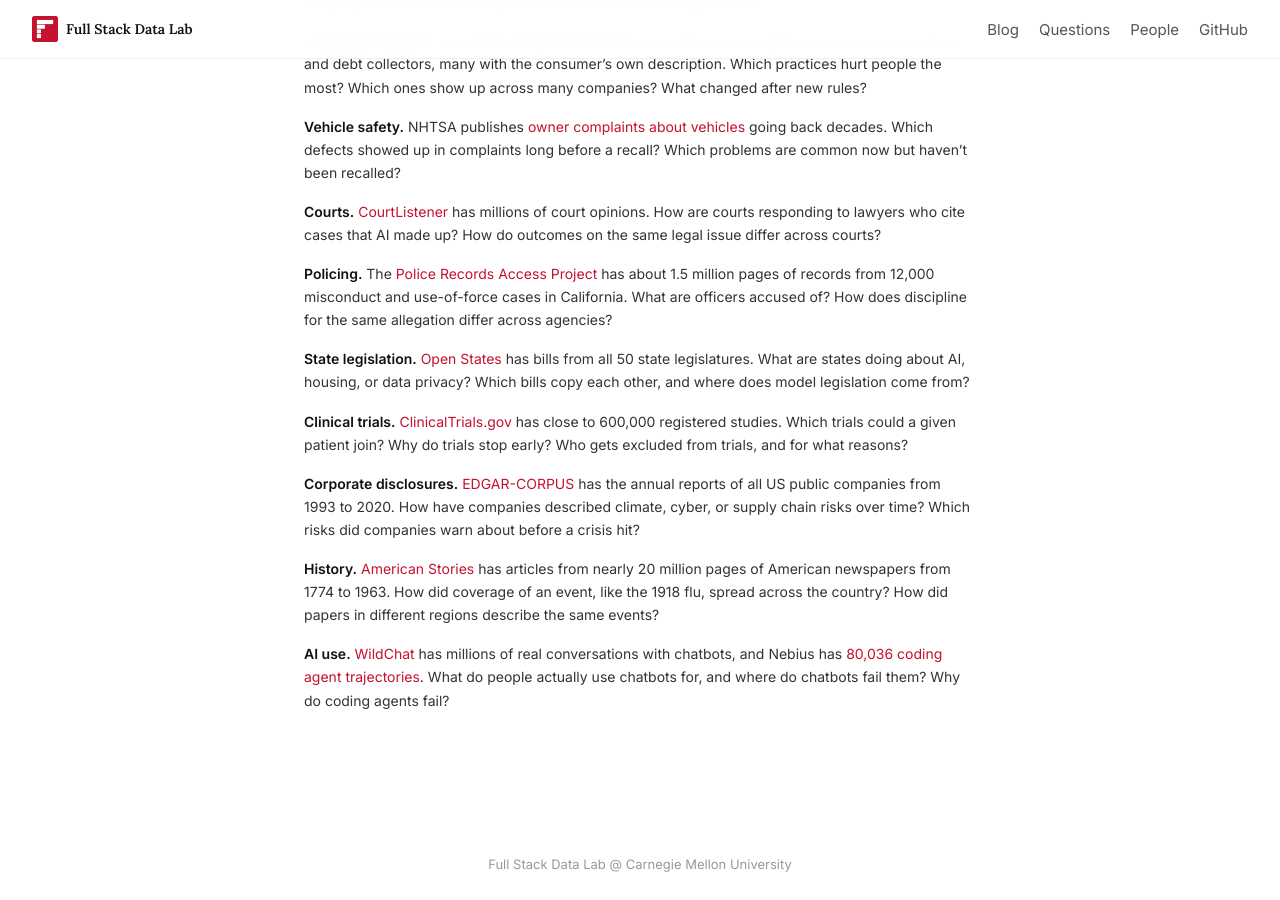
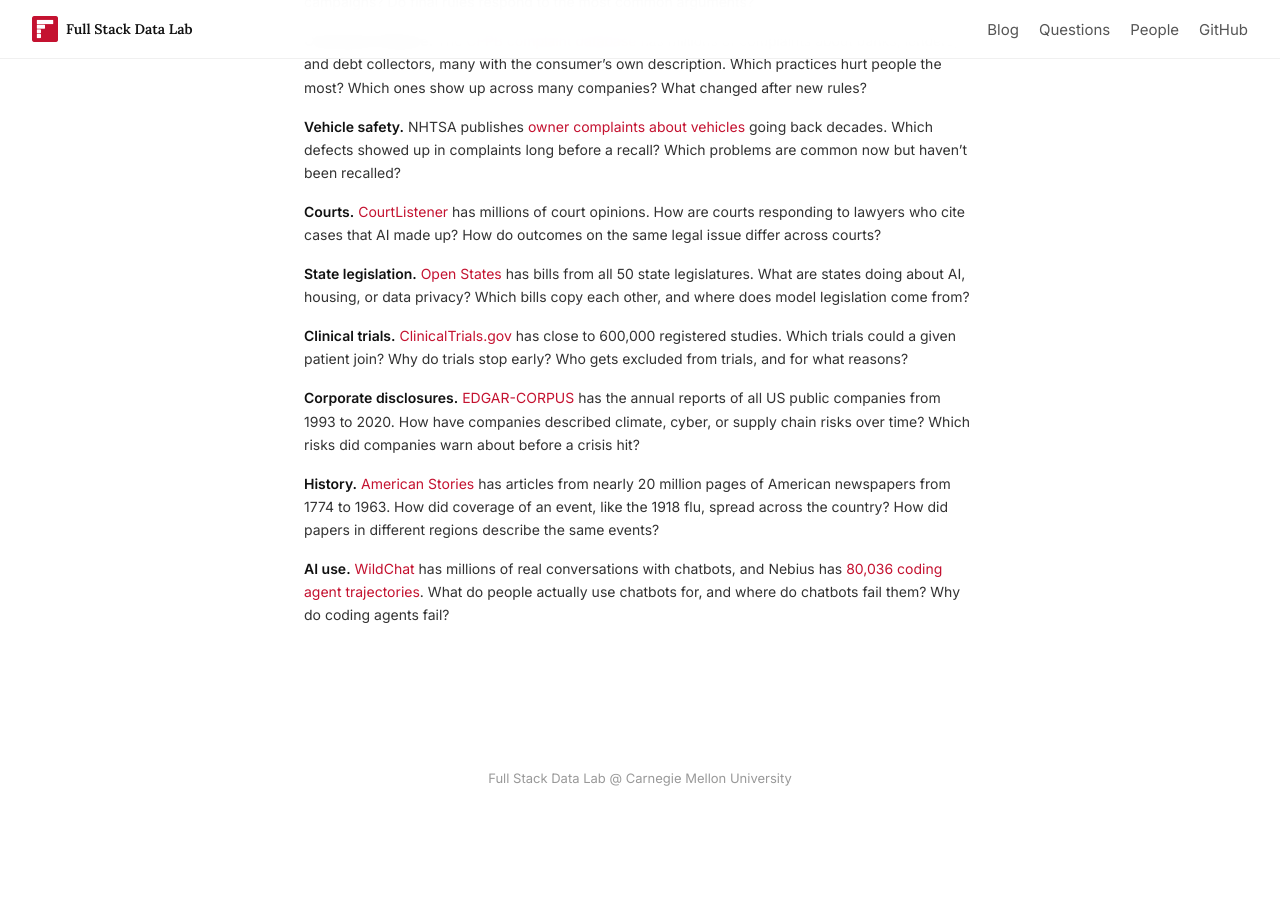
Before and after one commit to fsdatalab/fsdatalab.github.io, a Jekyll site: the page built from working-with-us/index.md, in a window 1280 px wide and 900 px high, scrolled down 1047 px. Built offline with Jekyll 4.4.1, drawn with Linux system fonts in a browser that asks for light colours; after the commit the page ends 1861 px from its top, so only the background shows below that.

Commit message:
Remove the policing idea
Co-Authored-By: Claude Opus 5.5 <noreply@anthropic.com>
Claude-Session: https://claude.ai/code/session_012G22YKeXbXrH69ndHfe99f

```diff
--- a/working-with-us/index.md
+++ b/working-with-us/index.md
@@ -68,12 +68,6 @@ has millions of court opinions. How are courts responding to lawyers who
 cite cases that AI made up? How do outcomes on the same legal issue differ
 across courts?
 
-**Policing.** The [Police Records Access
-Project](https://bids.berkeley.edu/california-police-records-access-project)
-has about 1.5 million pages of records from 12,000 misconduct and
-use-of-force cases in California. What are officers accused of? How does
-discipline for the same allegation differ across agencies?
-
 **State legislation.** [Open States](https://open.pluralpolicy.com/data/)
 has bills from all 50 state legislatures. What are states doing about AI,
 housing, or data privacy? Which bills copy each other, and where does model
```
